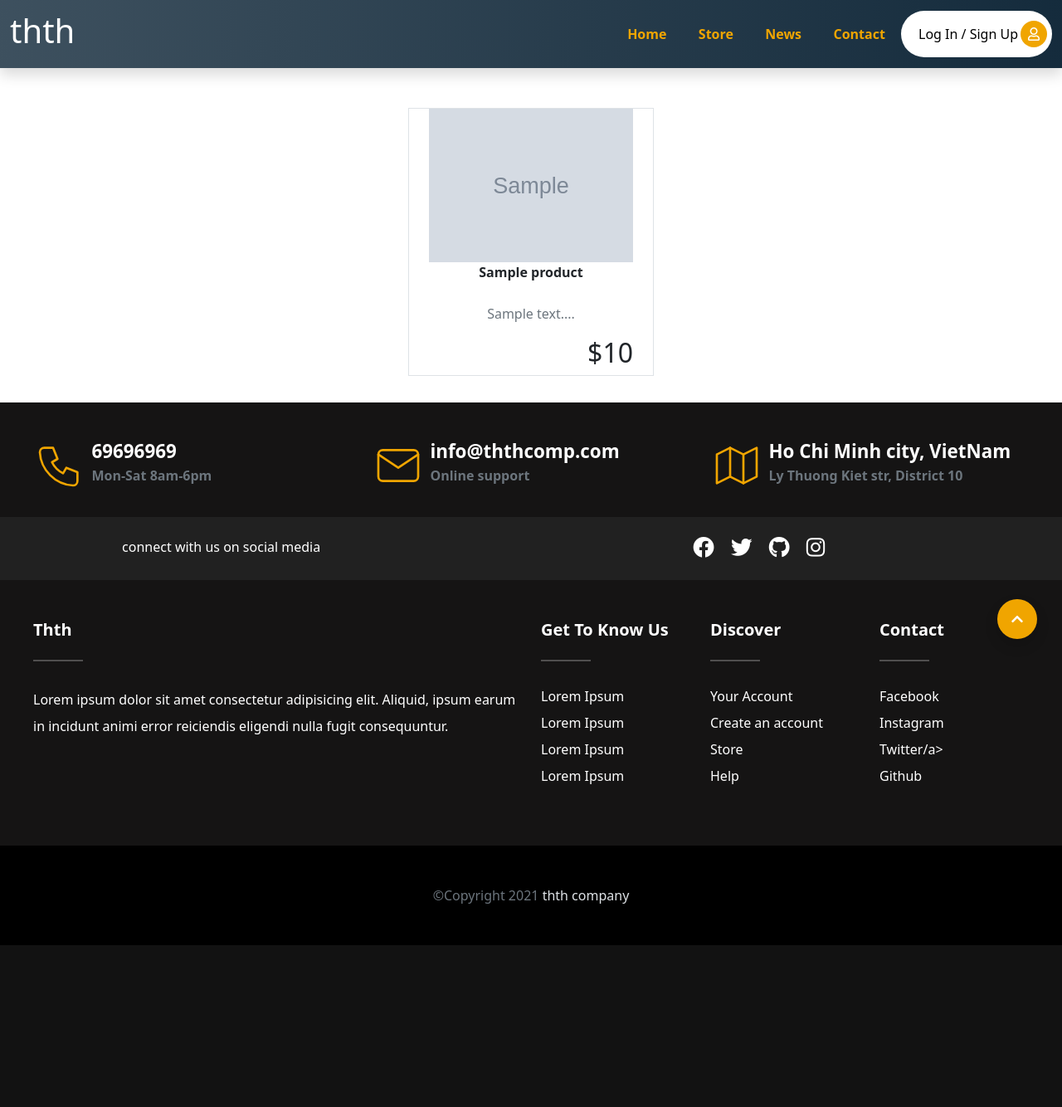
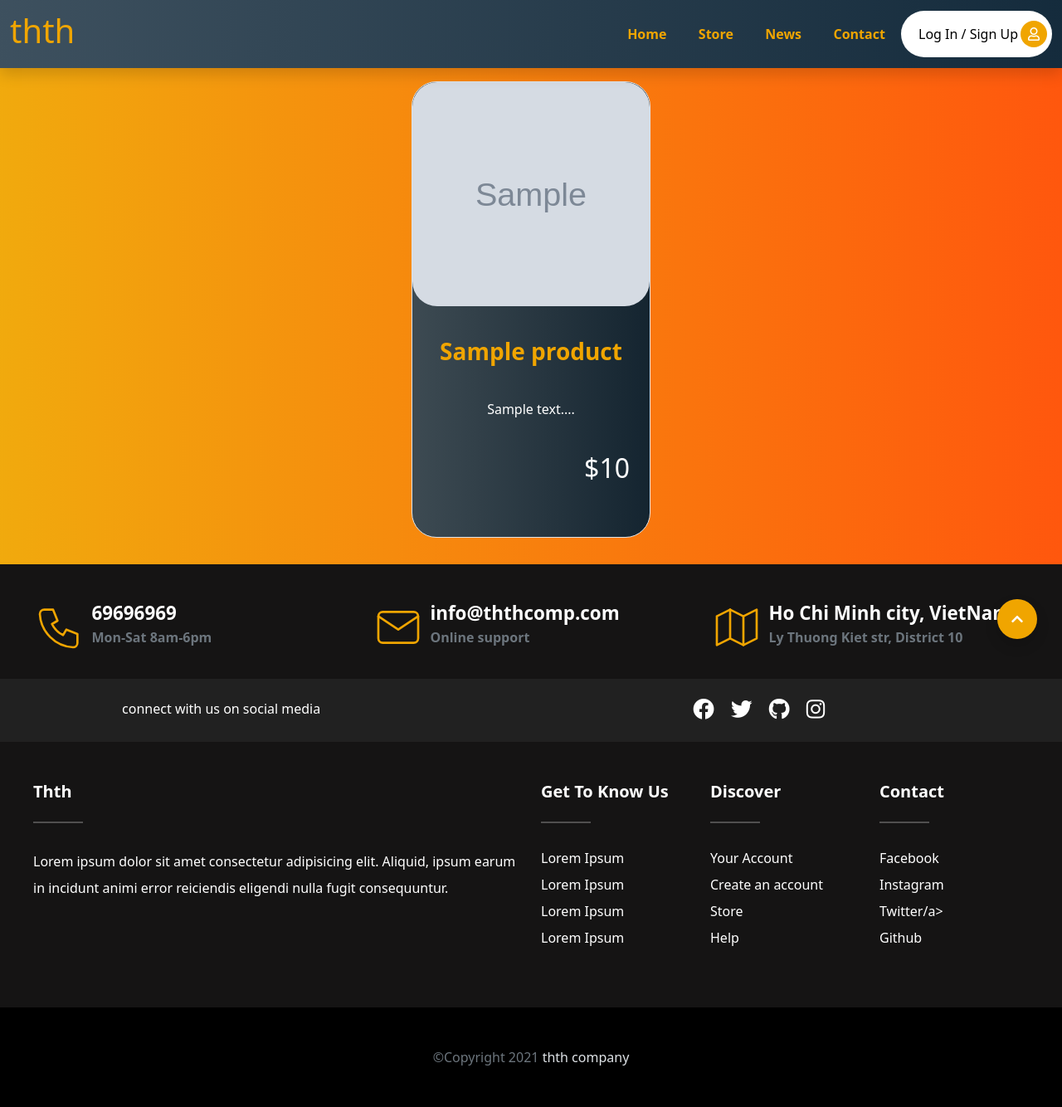
Before and after one commit to hoangnt-tgl/Web-Assignment, a PHP site: page /store.php in a window 1280 px wide. Shown: the whole page at 83% size. Before the commit the page ends 1139 px from the top, so only its background shows below. Run offline with PHP 8.4, Linux system fonts and the light colour scheme; tables that the repository leaves empty or names only in its code hold one stand-in row (values such as "Sample post"); grey boxes marked "Sample" are stand-in pictures.

Commit message:
change styles

```diff
--- a/config.php
+++ b/config.php
@@ -1,7 +1,7 @@
 <?php
 
-define('HOST', 'localhost:3307');
-// define('HOST', '127.0.0.1');
+// define('HOST', 'localhost:3307');
+define('HOST', '127.0.0.1');
 define('DATABASE', 'thth_company');
 define('USERNAME', 'root');
 define('PASSWORD', '');
--- a/js/main.js
+++ b/js/main.js
@@ -15,11 +15,11 @@ close_footer.onclick = function () {
 }
 order.onclick = function () {
     var cartItems = [];
-    if (localStorage.getItem("cartData") != null){
+    if (localStorage.getItem("cartData") != null) {
         cartItems = localStorage.getItem("cartData");
         cartItems = JSON.parse(cartItems);
     }
-    if (cartItems.length == 0){
+    if (cartItems.length == 0) {
         alert("Không có sản phẩm nào trong giỏ hàng");
         return;
     }
@@ -33,20 +33,20 @@ window.onclick = function (event) {
     }
 }
 
-function total(cart){
+function total(cart) {
     let result = 0;
-    for(let i = 0; i < cart.length; i++){
+    for (let i = 0; i < cart.length; i++) {
         let price = cart[i].price;
         price = parseFloat(price.slice(0, -1));
         result += price;
     }
     return result;
 }
-function removeItem(id){
+function removeItem(id) {
     let cartItems = localStorage.getItem("cartData");
     cartItems = JSON.parse(cartItems);
-    for (let i = 0; i < cartItems.length; i++){
-        if (id === cartItems[i].id){
+    for (let i = 0; i < cartItems.length; i++) {
+        if (id === cartItems[i].id) {
             cartItems.splice(i, 1);
         }
     }
@@ -55,15 +55,15 @@ function removeItem(id){
     modal.style.display = "block";
 
 }
-function displayCart(){
+function displayCart() {
     var cartItems = [];
-    if (localStorage.getItem("cartData") != null){
+    if (localStorage.getItem("cartData") != null) {
         cartItems = localStorage.getItem("cartData");
         cartItems = JSON.parse(cartItems);
     }
     document.getElementsByClassName("cart-items")[0].innerHTML = `
-    ${cartItems.map(function(cart){
-        return`
+    ${cartItems.map(function (cart) {
+        return `
         <div class="cart-row">
             <div class="cart-item cart-column">
                 <img class="cart-item-image" src="${cart.image}" width="100" height="100">
@@ -76,15 +76,15 @@ function displayCart(){
         </div>
     `
     }).join('')}`
-    document.getElementsByClassName("cart-total-price")[0].innerHTML = total(cartItems);
+    document.getElementsByClassName("cart-total-price")[0].innerHTML = total(cartItems).toFixed(2);
 }
-function AddToCart(product_id){
-    if (localStorage.getItem("username") === ""){
+function AddToCart(product_id) {
+    if (localStorage.getItem("username") === "") {
         window.location = "./game_info.php?id=" + product_id + "&error=notlogin";
         return;
     }
     var cartItems = [];
-    if (localStorage.getItem("cartData") != null){
+    if (localStorage.getItem("cartData") != null) {
         cartItems = localStorage.getItem("cartData");
         cartItems = JSON.parse(cartItems);
     };
@@ -92,13 +92,13 @@ function AddToCart(product_id){
     var title = document.getElementsByClassName("content-product-h1")[0].innerText
     var price = document.getElementsByClassName("price")[0].innerText
 
-    for (let i=0; i < cartItems.length; i++){
-        if (product_id === cartItems[i].id){
+    for (let i = 0; i < cartItems.length; i++) {
+        if (product_id === cartItems[i].id) {
             alert('Sản Phẩm Đã Có Trong Giỏ Hàng');
             return;
         }
     }
-    cartItems.push({id: product_id, name: title, image: img, price: price});
+    cartItems.push({ id: product_id, name: title, image: img, price: price });
     localStorage.setItem("cartData", JSON.stringify(cartItems));
     alert("The product has been added to cart")
     window.location.reload();
--- a/scss/gameInfo-section/_game-info.scss
+++ b/scss/gameInfo-section/_game-info.scss
@@ -28,6 +28,18 @@
 
     }
 
+}
+
+.info {
+    h1, h3, p, .price {
+        color: black;
+    }
+}
+
+.system {
+    h3 {
+        color: black !important;
+    }
 }
 
 .main-pic {
--- a/scss/mainPage-section/_navbar.scss
+++ b/scss/mainPage-section/_navbar.scss
@@ -13,3 +13,9 @@
         }
     }
 }
+
+.navbar-brand {
+    h1 {
+        color: $primary;
+    }
+}
--- a/scss/store-section/_products.scss
+++ b/scss/store-section/_products.scss
@@ -2,30 +2,36 @@
 @use '../components/mixins' as *;
 .products {
     z-index: 9999;
+    @include orange_gradient;
 }
 .game-container {
 
     .container {
         border: 0.8px solid $gray-300;
+        @include gray_gradient;
+        border-radius: 30px;
+        height: 550px;
     }
 
     .img-container {
         width: 100%;
-        height: 60%;
+        height: 300px;
+        border-radius: 30px;
         .btn-rounded {
             display: none;
             a {
-                color: black;
+                color: $bluegray-light;
                 text-decoration: none;
             }
 
             a:hover {
-                color: white;
+                color: $bluegray-dark;
             }
         }
         img {
             width: 100%;
-            height: 100%;
+            height: 90%;
+            border-radius: 30px;
         }
         &:hover {
             @include orange_gradient;
@@ -37,7 +43,23 @@
     }
 
 }
+.game-info {
+    p {
+        color: $primary;
+    }
 
-.info {
-    color: $gray-600;
+    .info {
+    color: white;
 }
+    h3 {
+        color: $primary;
+    }
+
+    .date {
+        color: white;
+    }
+}
+
+.price {
+    color: white;
+}
--- a/store.php
+++ b/store.php
@@ -54,7 +54,7 @@ require_once('config.php');
 
     <!-- PRODUCTS  SECTION-->
 
-    <section class="products mt-5 mb-3">
+    <section class="products m-0 p-3">
         <div class="container text-center">
             <div class="row justify-content-center">
                 <?php
@@ -63,8 +63,8 @@ require_once('config.php');
                 foreach ($productList as $std) {
                     echo '
                     <div class="col-md-6 col-lg-3 col-sm-12 game-container pb-3">
-                    <div class="container">
-                        <div class="img-container text-center">
+                    <div class="container p-0">
+                        <div class="img-container text-center mb-2">
                             <img src="./images/' . $std['image'] . '" alt="game-image">
                             <button type="button" class="rounded-pill btn-rounded mb-3">
                                 <a href="./game_info.php?id=' . $std['product_id'] . '">Learn More</a>
@@ -73,10 +73,10 @@ require_once('config.php');
                             </button>
                         </div>
                         <div class="game-info">
-                            <p class="fw-bold mb-0 align-middle" style="height: 50px">' . substr($std['name'], 0, 50) . '</p>
-                            <p class="info ">' . substr($std['description'], 0, 50) . '...</p>
+                            <h3 class="fw-bold mb-4 align-middle" style="height: 50px">' . $std['name'] . '</h3>
+                            <p class="info ">' . substr($std['description'], 0, 100) . '...</p>
                         </div>
-                        <div class="price text-end">
+                        <div class="price text-end p-4">
                             <h2>$' . $std['price'] . '</h2>
                         </div>
                     </div>
```
Also changed, not shown: edit-profile.php (+48 -0 lines), game_info.php (+6 -6 lines), new_info.php (+7 -7 lines), news.php (+5 -6 lines), images/news001.jpg, scss/style.css, 1 other file.
